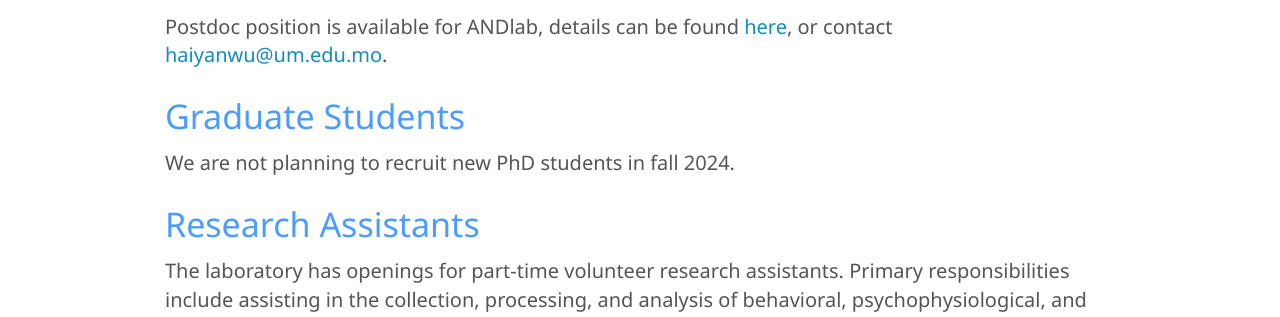
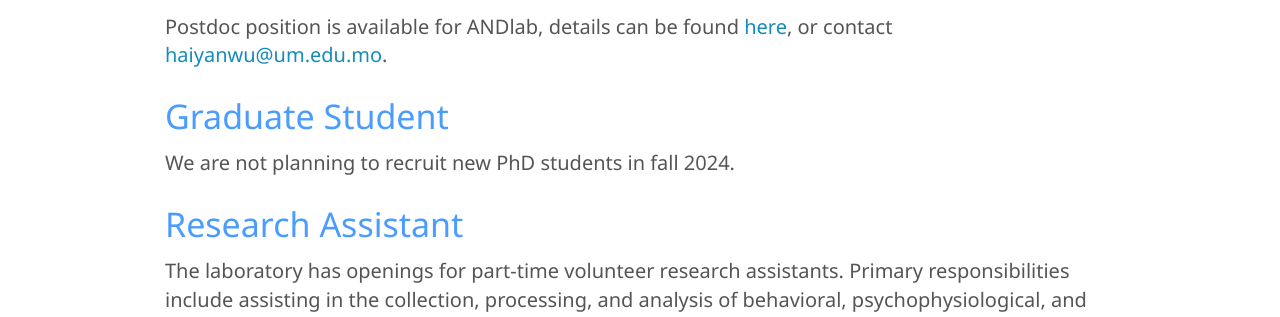
Before and after one commit to andlab-um/lab-website, a Jekyll site: the page built from _pages/position.md, in a window 1280 px wide and 900 px high. Shown: the part 226-543 px from the top of the window. Built offline with Jekyll 4.4.1, drawn with Linux system fonts in a browser that asks for light colours; nearby versions of some CDN libraries.

Commit message:
change plurals

```diff
--- a/_pages/position.md
+++ b/_pages/position.md
@@ -12,11 +12,11 @@ permalink: /position
 
 Postdoc position is available for ANDlab, details can be found [here](https://rskto.um.edu.mo/umtp/#02), or contact <haiyanwu@um.edu.mo>.
 
-### Graduate Students
+### Graduate Student
 
 We are not planning to recruit new PhD students in fall 2024.
 
-### Research Assistants
+### Research Assistant
 
 The laboratory has openings for part-time volunteer research assistants. Primary responsibilities include assisting in the collection, processing, and analysis of behavioral, psychophysiological, and neuroimaging data. We require a minimum commitment of 10 hours per week for at least one quarter. Please email me(<haiyanwu@um.edu.mo>) for more information.
 
```
